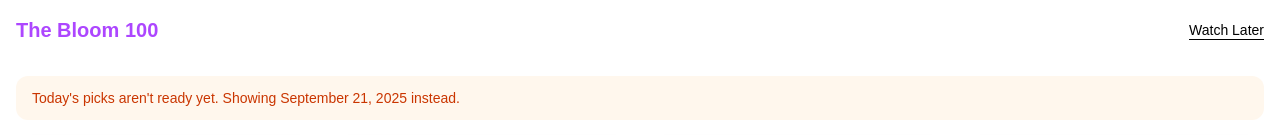
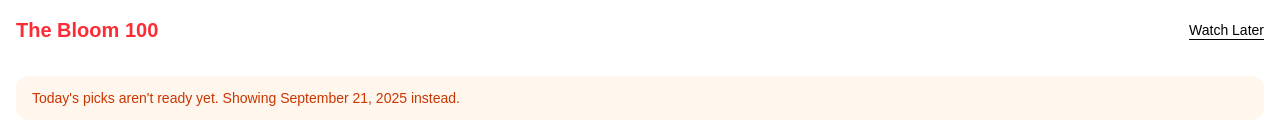
Before and after one commit to howwee20/bloom, a Next.js app: page / in a window 1280 px wide. Shown: the top 135 px of the page. Built offline with nearby package versions, Linux system fonts and the light colour scheme; no server answers.

Commit message:
shipyard: src/app/layout.tsx (#121)
Co-authored-by: shipyard-bot <shipyard@example.com>

```diff
--- a/src/app/layout.tsx
+++ b/src/app/layout.tsx
@@ -30,7 +30,7 @@ export default function RootLayout({
         className={`${geistSans.variable} ${geistMono.variable} antialiased text-black`}
       >
         <header className="p-4 text-xl font-semibold flex items-center justify-between bg-white">
-          <a href="/" className={"text-purple-500"}>The Bloom 100</a>
+          <a href="/" className={"text-red-500"}>The Bloom 100</a>
           <Link
             href="/saved"
             className="text-sm font-normal text-slate-600 hover:text-slate-900 underline underline-offset-4"
```
